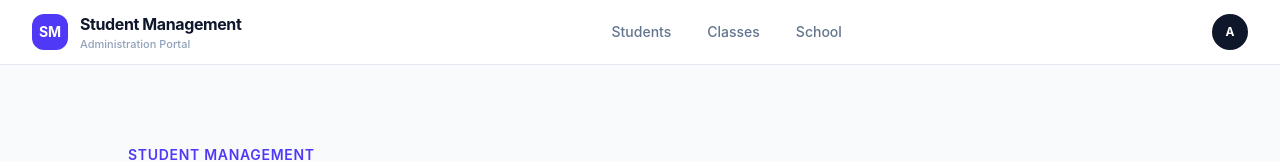
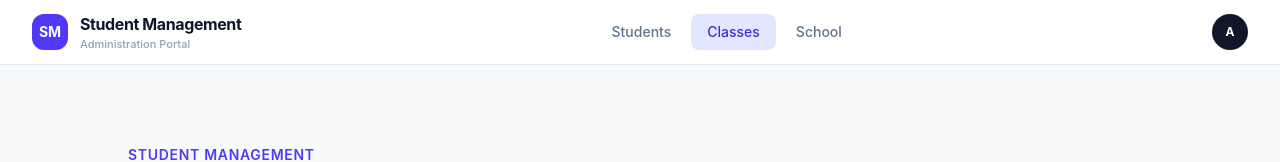
Before and after one commit to bhaskarbiswas04/Student-Management-System, a React (Vite) app in the folder main-app/: page /classes in a window 1280 px wide. Shown: the top 162 px of the page. Built offline with nearby package versions, Linux system fonts and the light colour scheme; no server answers.

Commit message:
cors policy

```diff
--- a/main-app/src/App.jsx
+++ b/main-app/src/App.jsx
@@ -1,4 +1,11 @@
-import { BrowserRouter, Routes, Route, Navigate, Link } from "react-router-dom";
+import {
+  BrowserRouter,
+  Routes,
+  Route,
+  Navigate,
+  Link,
+  NavLink,
+} from "react-router-dom";
 
 import { Toaster } from "sonner";
 
@@ -37,26 +44,44 @@
 
             {/* Navigation */}
             <nav className="hidden items-center gap-1 sm:flex">
-              <Link
+              <NavLink
                 to="/students"
-                className="rounded-lg px-4 py-2 text-sm font-medium text-slate-500 transition hover:bg-slate-100 hover:text-slate-900"
+                className={({ isActive }) =>
+                  `rounded-lg px-4 py-2 text-sm font-medium transition ${
+                    isActive
+                      ? "bg-indigo-100 text-indigo-700"
+                      : "text-slate-500 hover:bg-slate-100 hover:text-slate-900"
+                  }`
+                }
               >
                 Students
-              </Link>
+              </NavLink>
 
-              <Link
+              <NavLink
                 to="/classes"
-                className="rounded-lg px-4 py-2 text-sm font-medium text-slate-500 transition hover:bg-slate-100 hover:text-slate-900"
+                className={({ isActive }) =>
+                  `rounded-lg px-4 py-2 text-sm font-medium transition ${
+                    isActive
+                      ? "bg-indigo-100 text-indigo-700"
+                      : "text-slate-500 hover:bg-slate-100 hover:text-slate-900"
+                  }`
+                }
               >
                 Classes
-              </Link>
+              </NavLink>
 
-              <Link
+              <NavLink
                 to="/school"
-                className="rounded-lg px-4 py-2 text-sm font-medium text-slate-500 transition hover:bg-slate-100 hover:text-slate-900"
+                className={({ isActive }) =>
+                  `rounded-lg px-4 py-2 text-sm font-medium transition ${
+                    isActive
+                      ? "bg-indigo-100 text-indigo-700"
+                      : "text-slate-500 hover:bg-slate-100 hover:text-slate-900"
+                  }`
+                }
               >
                 School
-              </Link>
+              </NavLink>
             </nav>
 
             {/* User */}
```
